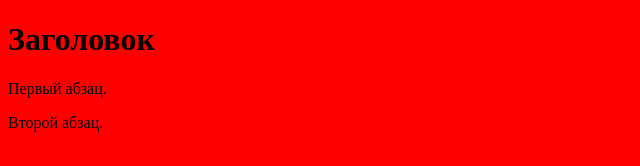
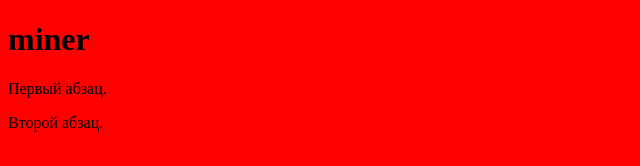
Before and after one commit to klimon69/miners_task, a plain HTML site: page miner.html in a window 1280 px wide. Shown: the whole page, without its empty margins (0-640 px from the left). Drawn offline with Linux system fonts and the light colour scheme.

Commit message:
change h1

```diff
--- a/miner.html
+++ b/miner.html
@@ -7,7 +7,7 @@
  </head>
  <body>
 
-  <h1>Заголовок</h1>
+  <h1>miner</h1>
   <!-- Комментарий -->
   <p>Первый абзац.</p>
   <p>Второй абзац.</p>
```
